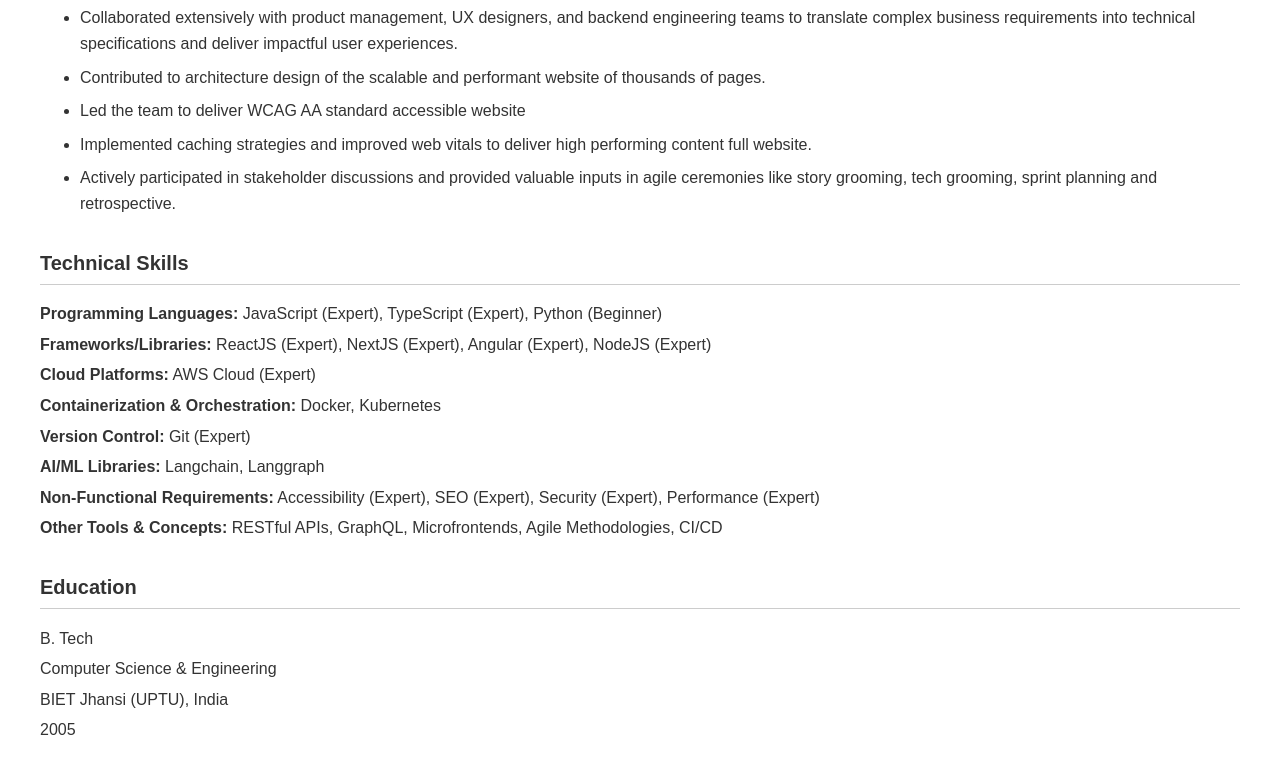
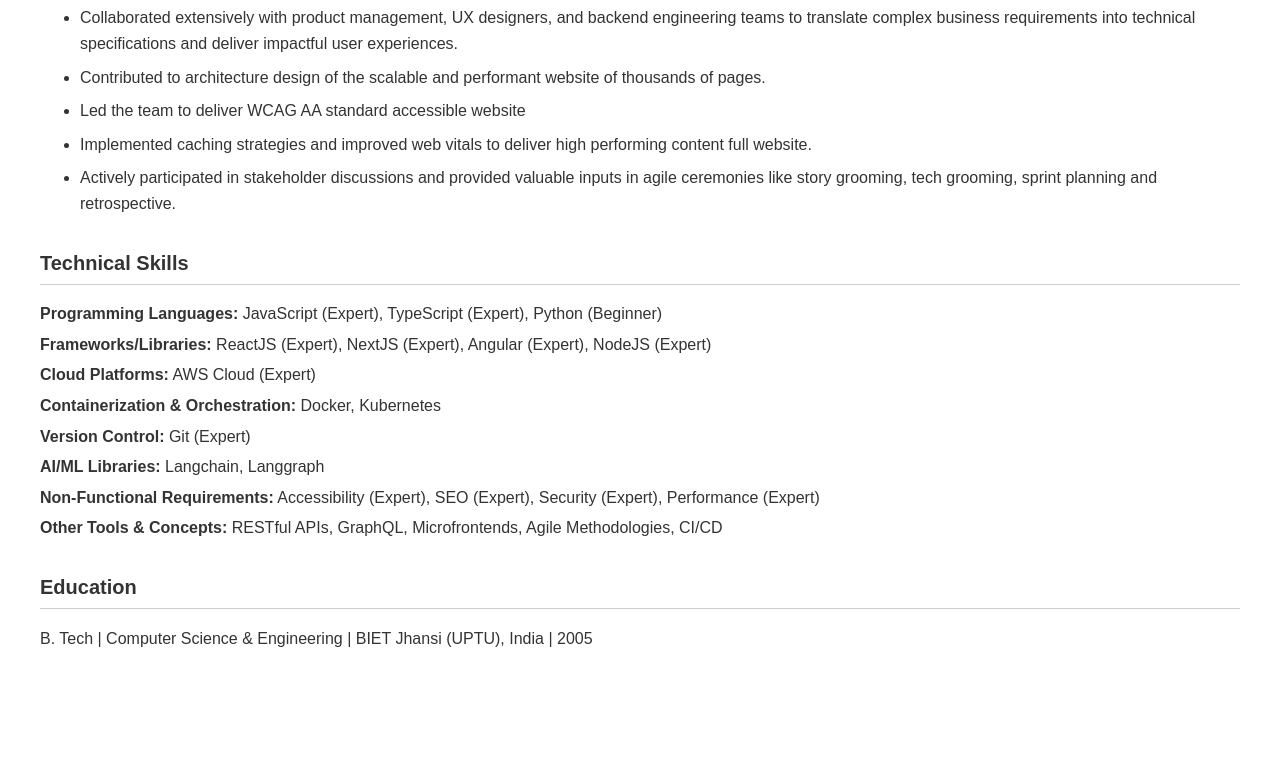
Before and after one commit to achieveravi/achieveravi, a plain HTML site: page index.html in a window 1280 px wide. Shown: the part 702-1475 px from the top of the page. After the commit the page ends 1393 px from the top, so only its background shows below. Drawn offline with Linux system fonts and the light colour scheme.

Commit message:
Update index.html

```diff
--- a/index.html
+++ b/index.html
@@ -50,10 +50,7 @@
 <p><strong>Other Tools & Concepts:</strong> RESTful APIs, GraphQL, Microfrontends, Agile Methodologies, CI/CD</p>
 
 <h2>Education</h2>
-<p>B. Tech</p>
-<p>Computer Science & Engineering</p>
-<p>BIET Jhansi (UPTU), India</p>
-<p>2005</p>
+<p>B. Tech | Computer Science & Engineering | BIET Jhansi (UPTU), India | 2005</p>
 
 </body>
 </html>
```
